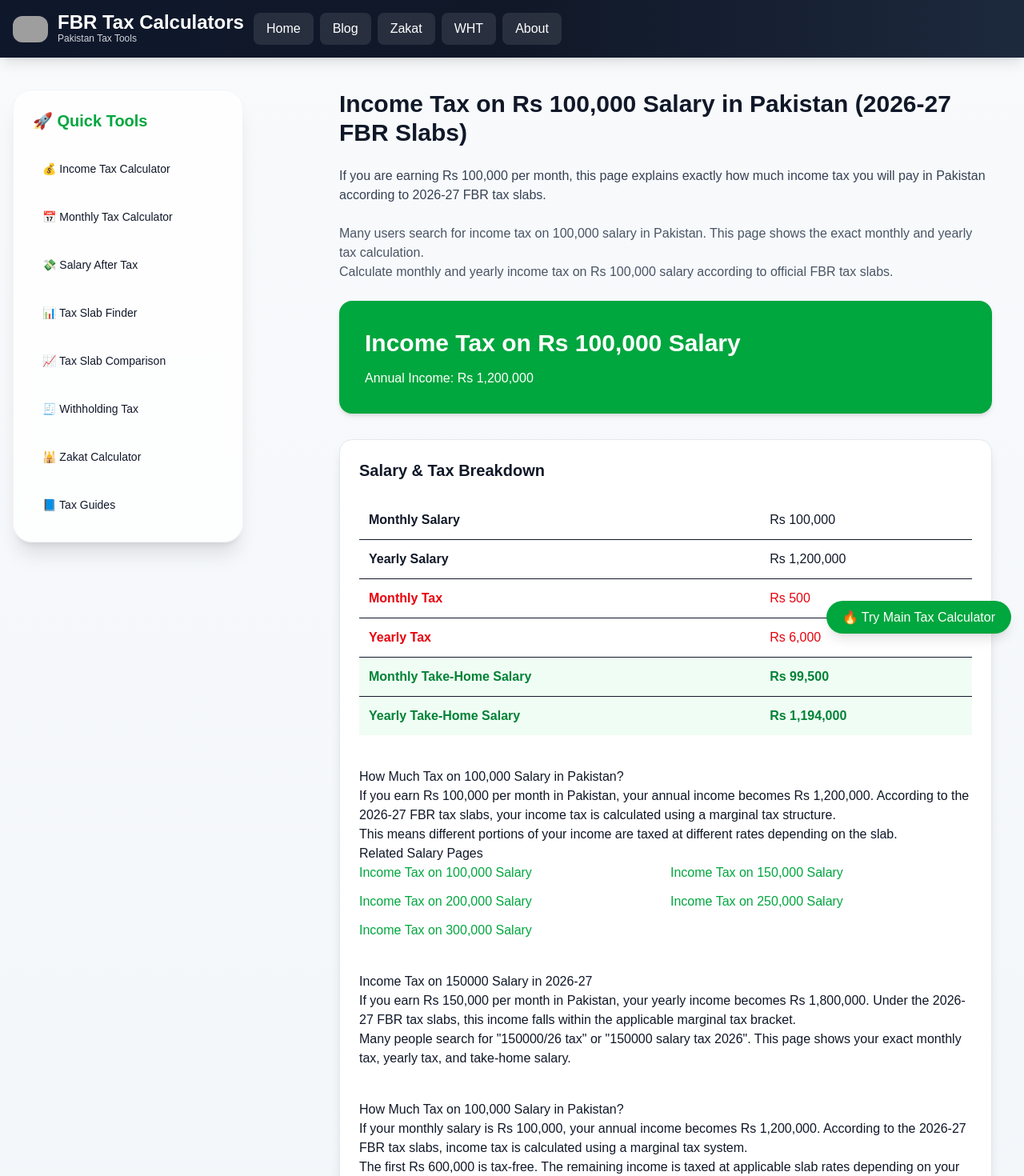
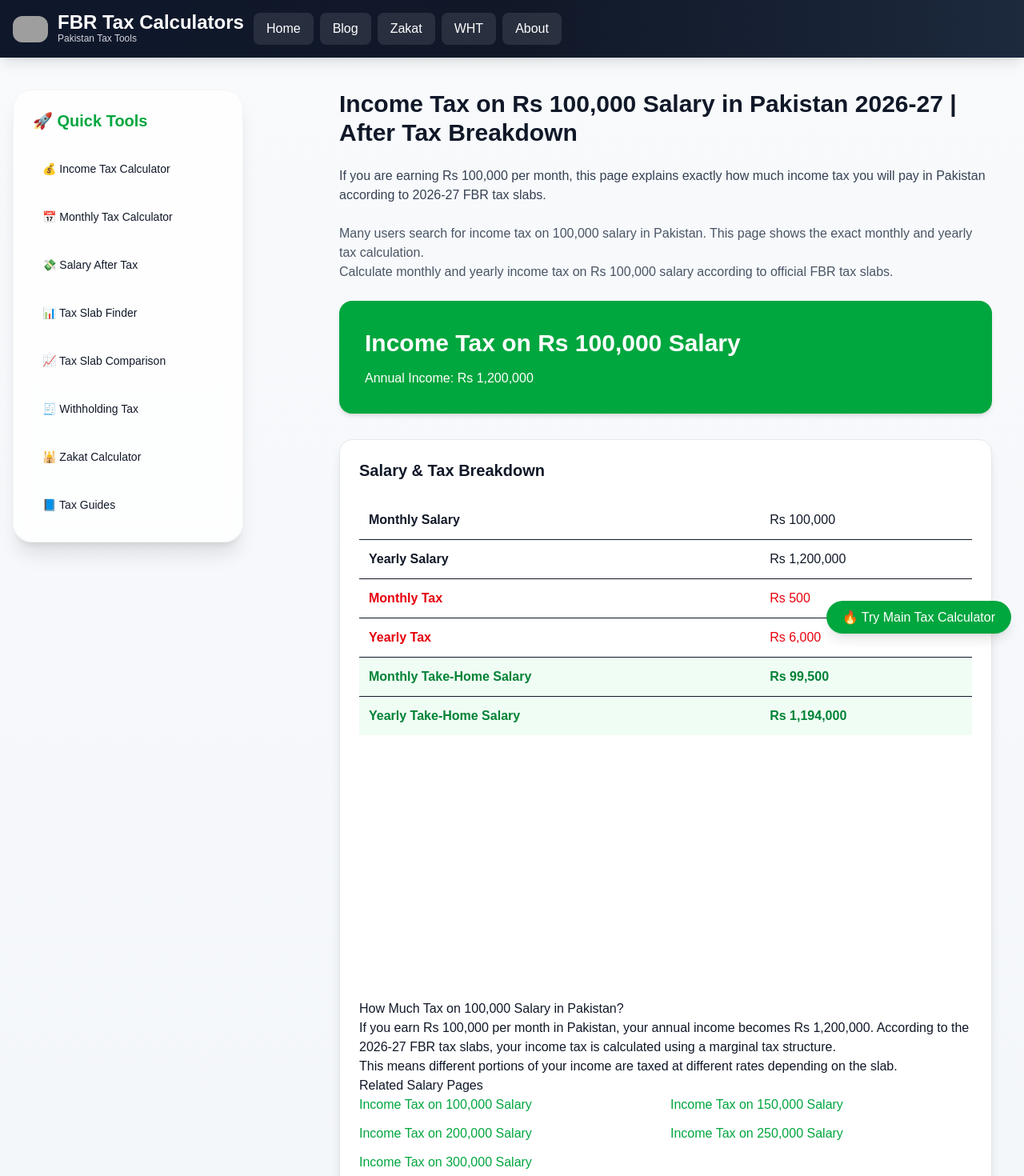
Before and after one commit to muhammadobaid1986/fbrtaxcalculators, a Next.js app: page /salary/100000 in a window 1280 px wide. Shown: the top 1470 px of the page at 80% size. Built offline with nearby package versions, Linux system fonts and the light colour scheme; grey boxes are pictures that could not be loaded.

Commit message:
Added mid-content ad below salary breakdown

```diff
--- a/app/salary/[salary]/page.tsx
+++ b/app/salary/[salary]/page.tsx
@@ -34,7 +34,7 @@ export default async function Page({ params }: any) {
   return (
     <div className="max-w-4xl mx-auto px-4 md:px-6">
       <h1 className="text-3xl font-bold mb-6">
-  Income Tax on Rs {monthlySalary.toLocaleString()} Salary in Pakistan (2026-27 FBR Slabs)
+  Income Tax on Rs {monthlySalary.toLocaleString()} Salary in Pakistan 2026-27 | After Tax Breakdown
 </h1>
 <p className="text-gray-700 mb-6">
   If you are earning Rs {monthlySalary.toLocaleString()} per month,
@@ -109,7 +109,16 @@ export default async function Page({ params }: any) {
     </tbody>
   </table>
 
-
+  <div className="my-10 text-center" style={{ minHeight: "250px" }}>
+  <ins
+    className="adsbygoogle"
+    style={{ display: "block" }}
+    data-ad-client="ca-pub-1040104111900400"
+    data-ad-slot="4444444444"
+    data-ad-format="auto"
+    data-full-width-responsive="true"
+  ></ins>
+</div>
 
   <div className="mt-10 prose max-w-none">
   <h2>How Much Tax on {monthlySalary.toLocaleString()} Salary in Pakistan?</h2>
```
